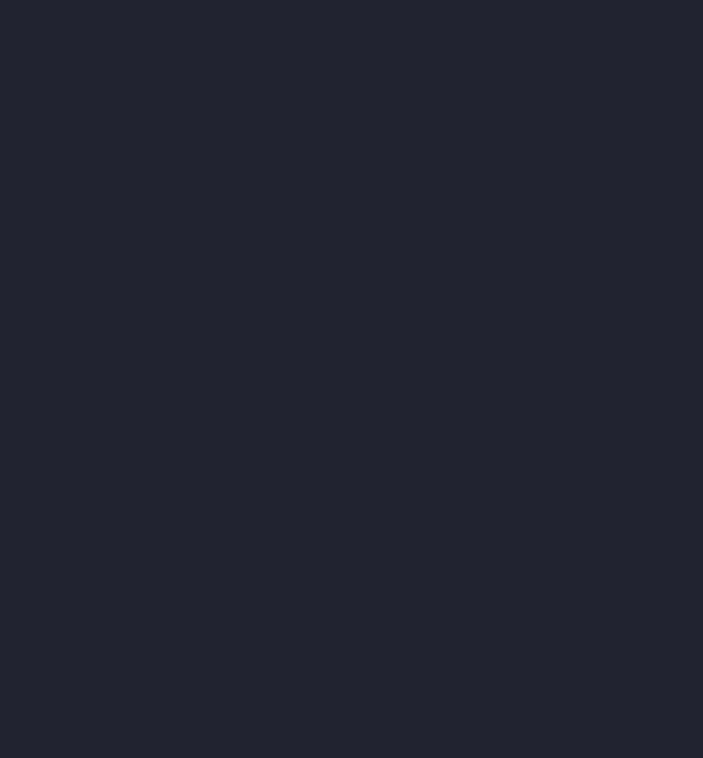
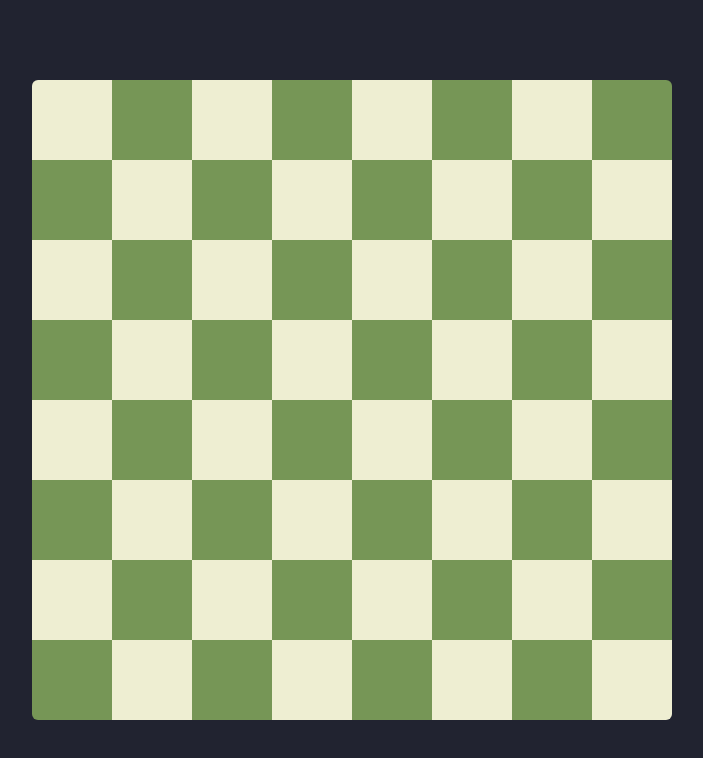
Before and after one commit to mateo-meillon/chess-vue, a Vue app: page / in a window 1280 px wide. Shown: the top 758 px of the page, without its empty margins (288-991 px from the left). Built offline with nearby package versions, Linux system fonts and the light colour scheme.

Commit message:
Add the Chess Board gen

```diff
--- a/src/App.vue
+++ b/src/App.vue
@@ -1,5 +1,22 @@
-<script setup lang="ts"></script>
+<script setup lang="ts">
+import Board from './components/Board.vue'
+</script>
 
-<template></template>
+<template>
+	<div class="app">
+		<Board color="white" />
+	</div>
+</template>
 
-<style scoped></style>
+<style scoped lang="scss">
+.app {
+	position: fixed;
+	top: 0;
+	left: 0;
+	right: 0;
+	bottom: 0;
+
+	display: grid;
+	place-items: center;
+}
+</style>
--- /dev/null
+++ b/src/components/Board.vue
@@ -0,0 +1,71 @@
+<script setup lang="ts">
+import { computed } from 'vue'
+
+type PlayerColor = 'white' | 'black'
+type CellColor = 'light' | 'dark'
+
+interface Props {
+	color: PlayerColor
+}
+
+const props = defineProps<Props>()
+const alphabet = 'abcdefgh'
+
+const boardMatrix = computed(() => {
+	const isWhite = props.color === 'white'
+	return Array.from({ length: 8 }, (_, i) => {
+		const row = isWhite ? 7 - i : i
+		return Array.from({ length: 8 }, (_, j) => {
+			const col = isWhite ? j : 7 - j
+			return alphabet[col] + (row + 1)
+		})
+	})
+})
+
+const getCellColor = computed(() => (rowIndex: number, cellIndex: number): CellColor => {
+	const isWhite = props.color === 'white'
+	const row = isWhite ? 7 - rowIndex : rowIndex
+	const col = isWhite ? cellIndex : 7 - cellIndex
+	return (row + col) % 2 === 1 ? 'light' : 'dark'
+})
+</script>
+
+<template>
+	<div class="chess-board">
+		<div class="chess-board__row" v-for="(row, rowIndex) in boardMatrix" :key="rowIndex">
+			<div class="chess-board__cell" :class="`chess-board__cell--${getCellColor(rowIndex, cellIndex)}`" v-for="(_, cellIndex) in row" :key="cellIndex"></div>
+		</div>
+	</div>
+</template>
+
+<style scoped lang="scss">
+.chess-board {
+	height: 100%;
+	aspect-ratio: 1;
+	max-height: 80vh;
+	max-width: 80vw;
+	border-radius: 6px;
+	overflow: hidden;
+
+	display: grid;
+	grid-template-columns: 1fr;
+	grid-template-rows: repeat(8, 1fr);
+
+	&__row {
+		display: grid;
+		grid-template-columns: repeat(8, 1fr);
+	}
+
+	&__cell {
+		aspect-ratio: 1;
+
+		&--light {
+			background-color: #eeeed2;
+		}
+
+		&--dark {
+			background-color: #769656;
+		}
+	}
+}
+</style>
```
